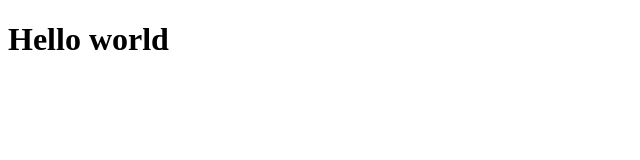
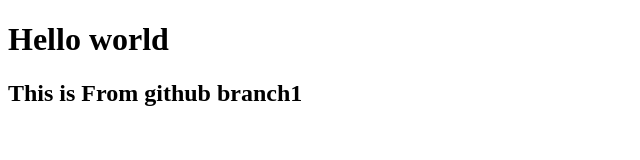
Before and after one commit to asrafulsow/git-practice, a plain HTML site: page index.html in a window 1280 px wide. Shown: the whole page, without its empty margins (0-640 px from the left). Drawn offline with Linux system fonts and the light colour scheme.

Commit message:
frist commit

```diff
--- a/index.html
+++ b/index.html
@@ -10,6 +10,7 @@
 
 <body>
     <h1>Hello world</h1>
+    <h2>This is From github branch1</h2>
 </body>
 
 </html>
```
